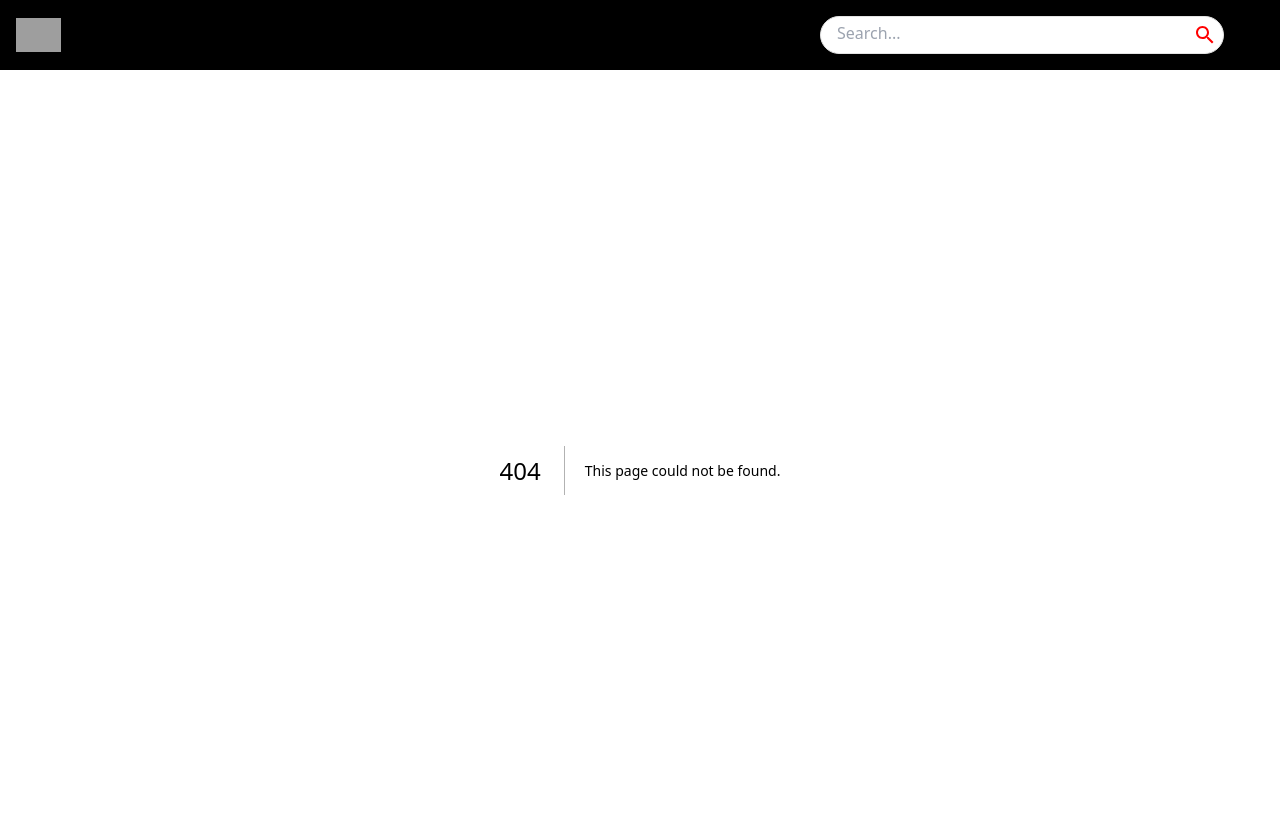
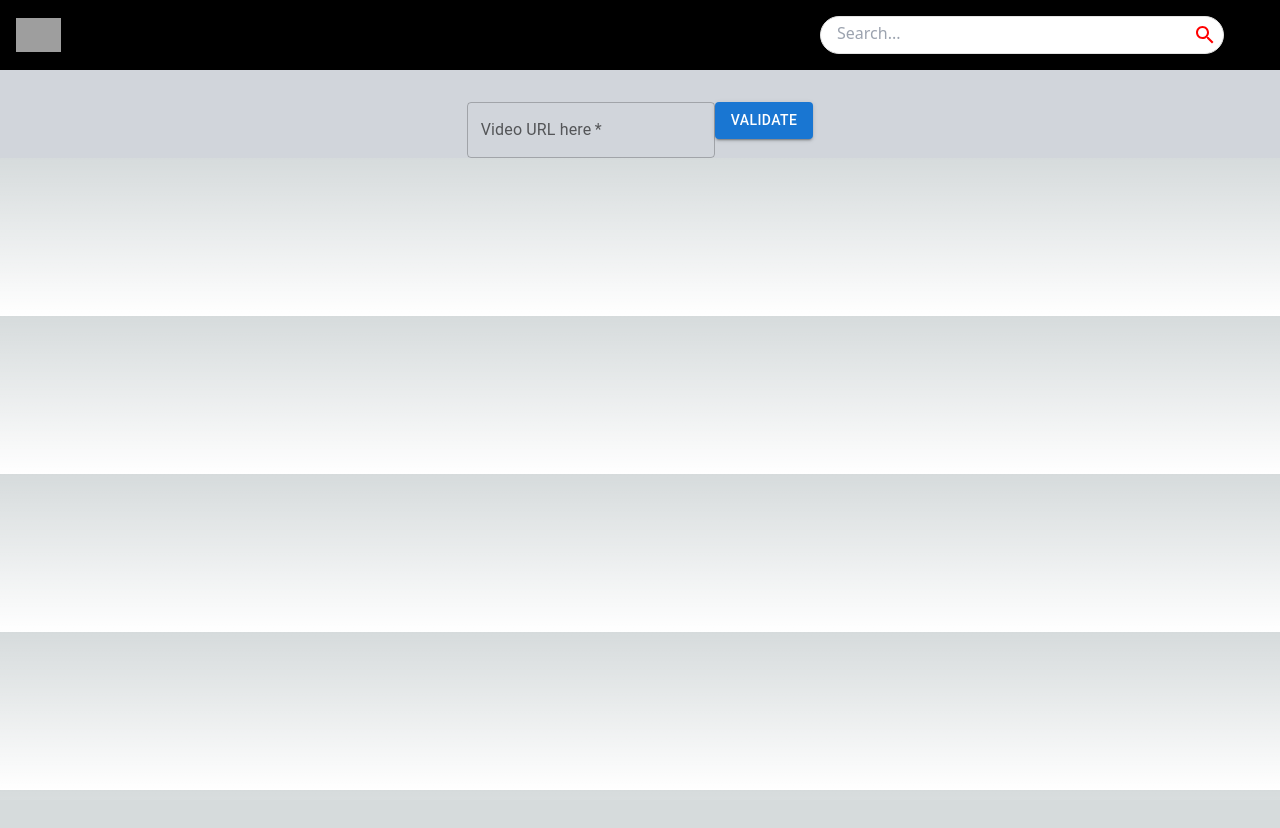
Before and after one commit to rajjys/ytplayer, a Next.js app: page /download/1 in a window 1280 px wide. Before the commit this address had no page. Shown: the top 828 px of the page. After the commit the page ends 800 px from the top, so only its background shows below. Built offline with nearby package versions, Linux system fonts and the light colour scheme; grey boxes are pictures that could not be loaded.

Commit message:
First step in creating the downloader

```diff
--- /dev/null
+++ b/pages/download/[slug].js
@@ -0,0 +1,50 @@
+import React, {useState} from "react";
+import { useRouter } from "next/router";
+import { TextField, Button } from "@mui/material";
+
+const Download = () => {
+    const router = useRouter();
+    const { slug } = router.query;
+
+
+    const [url, setUrl] = useState('');
+    const [error, setError] = useState(false);
+
+    const handleUrlChange = (event) => {
+        setError(false)
+      setUrl(event.target.value);
+    };
+    const handleKeyDown = (event) => {
+        if (event.key === 'Enter') {
+            handleButtonClick();
+        }
+    }
+    const handleButtonClick = () => {
+      console.log(`Validating URL: ${url}`);
+      if (url === '') {
+        setError(true);
+        return;
+      }
+      setUrl('');
+    };
+
+    return (
+      <div className="text-center margin-auto pt-8 bg-gray-300 ">
+        <TextField
+          id="url-textfield"
+          label="Video URL here"
+          variant="outlined"
+          value={url}
+          onChange={handleUrlChange}
+          onKeyDown={handleKeyDown}
+          error={error}
+          required
+        />
+        <Button variant="contained" color="primary" onClick={handleButtonClick}>
+          Validate
+        </Button>
+      </div>
+    );
+}
+
+export default Download;
```
